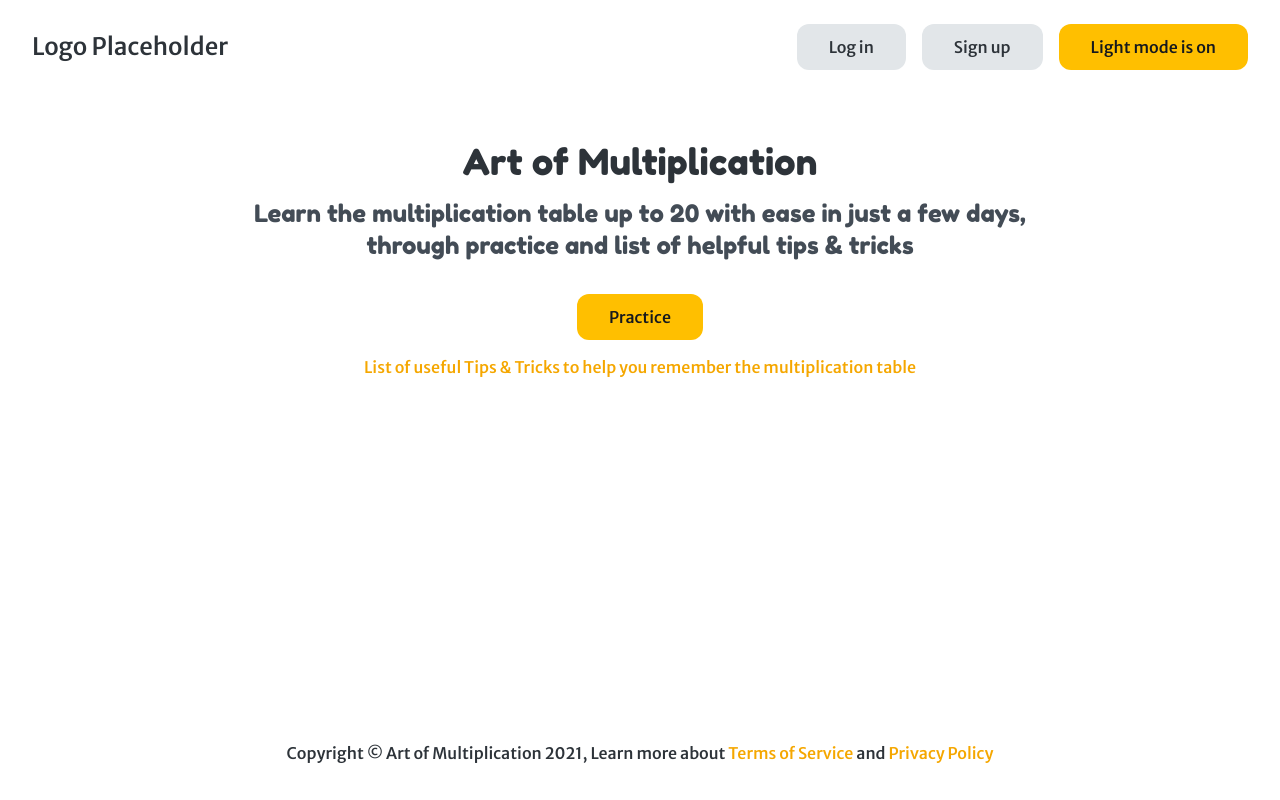
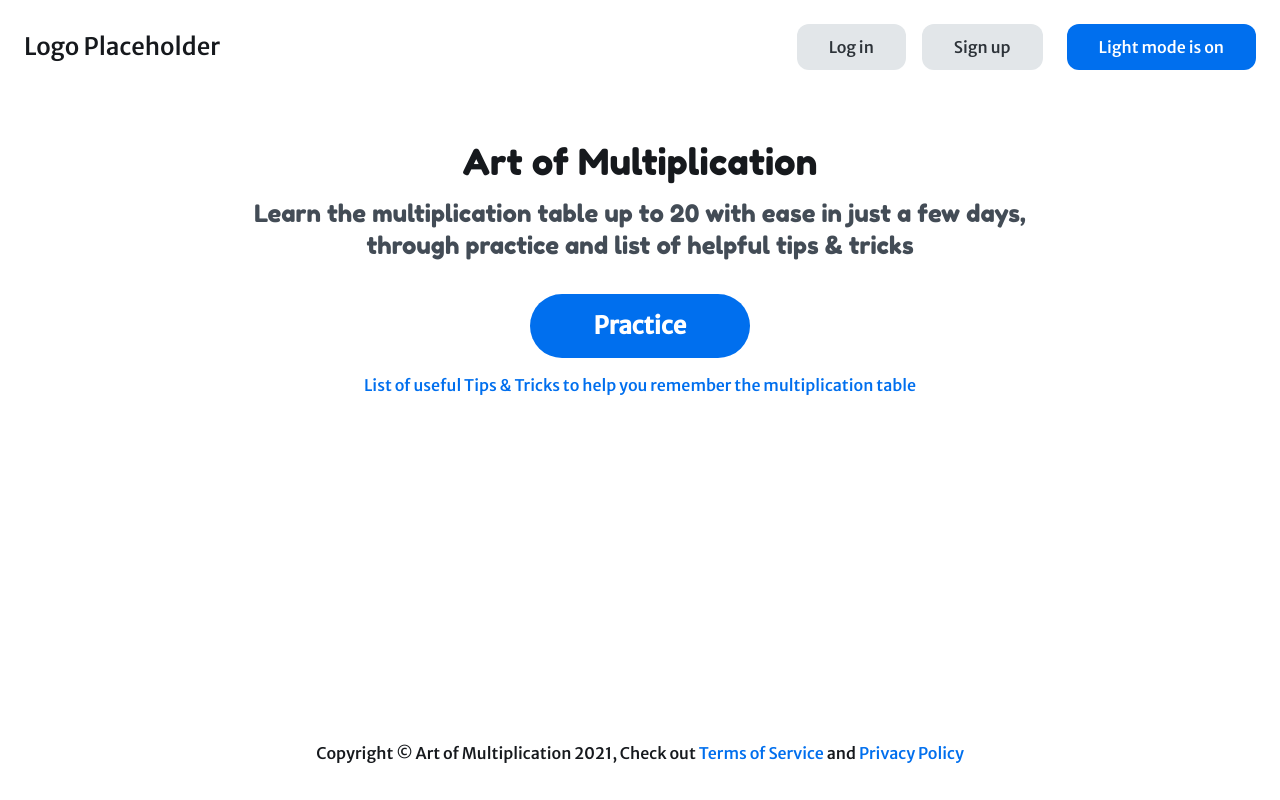
Before and after one commit to AlexanderJinoridze/multiplication-practice-app, a React (Create React App) app in the folder client/: page / in a window 1280 px wide. Built offline with nearby package versions, Linux system fonts and the light colour scheme; the HTML template or start-up script is replaced by a standard one.

Commit message:
Add button styles

```diff
--- a/client/src/components/Footer.js
+++ b/client/src/components/Footer.js
@@ -4,7 +4,7 @@ import { Link } from "react-router-dom";
 export default function Footer() {
     return(
         <footer className="text-center p-9">
-            <span>Copyright &copy; Art of Multiplication {new Date().getFullYear()}, Learn more about <Link to="/terms-of-service">Terms of Service</Link> and <Link to="/privacy-policy">Privacy Policy</Link></span>
+            <span>Copyright &copy; Art of Multiplication {new Date().getFullYear()}, Check out <Link to="/terms-of-service">Terms of Service</Link> and <Link to="/privacy-policy">Privacy Policy</Link></span>
         </footer>
     );
 }
--- a/client/src/components/Navbar.js
+++ b/client/src/components/Navbar.js
@@ -12,7 +12,7 @@ export default function Navbar() {
                 <Link to="/account/login" className="btn mr-4">Log in</Link>
                 <Link to="/account/registration" className="btn">Sign up</Link>
 
-                <LightToggle attribute={{ className: "btn btn-primary ml-4" }} content={{ dark: "Dark mode is on", light: "Light mode is on" }} />
+                <LightToggle attribute={{ className: "btn btn-primary ml-6" }} content={{ dark: "Dark mode is on", light: "Light mode is on" }} />
             </div>
         </nav>
     );
--- a/client/src/css/base.style.css
+++ b/client/src/css/base.style.css
@@ -21,7 +21,7 @@
     }
 
     body {
-        @apply bg-white text-gray-800 dark:text-gray-100 dark:bg-gray-800;
+        @apply bg-white text-gray-900 dark:text-gray-50 dark:bg-gray-900;
     }
 
     *:disabled {
@@ -108,7 +108,7 @@
     }
 
     a {
-        @apply text-yellow-600;
+        @apply text-blue dark:text-yellow-600;
     }
 
     a:hover {
@@ -156,8 +156,8 @@
         @apply
             bg-white
             border-gray-200
-            dark:border-gray-600
-            dark:bg-gray-700
+            dark:border-gray-700
+            dark:bg-gray-800
             focus:border-yellow
             dark:focus:border-yellow-700
             w-full
--- a/client/src/css/components.style.css
+++ b/client/src/css/components.style.css
@@ -3,8 +3,7 @@ nav {
         flex
         justify-between
         items-center
-        py-6
-        px-8;
+        p-6;
 }
 
 #page {
--- a/client/src/css/elements.style.css
+++ b/client/src/css/elements.style.css
@@ -1,7 +1,9 @@
-/* display-font */
-
 .display-font {
     font-family: 'Fredoka One', cursive;
+}
+
+.text-pale {
+    @apply text-gray-700 dark:text-gray-300;
 }
 
 /* btn */
@@ -9,20 +11,44 @@
 .btn {
     @apply
         inline-block
+        hover:no-underline
         text-center
         rounded-xl
         py-3
         px-8
         bg-gray-100
-        dark:bg-gray-900
+        hover:bg-gray-200
+        dark:bg-gray-800
+        dark:hover:bg-gray-700
         text-gray-800
         dark:text-gray-100;
 }
 
+.btn.btn-big {
+    @apply text-2xl font-bold py-4 px-16 rounded-full;
+}
+
 .btn.btn-primary {
     @apply
-        bg-yellow
-        text-gray-900
-        hover:bg-yellow-300
-        hover:no-underline;
+        text-white
+        bg-blue
+        dark:bg-yellow
+        dark:text-gray-900
+        hover:bg-blue-600
+        dark:hover:bg-yellow-600
 }
+
+.btn.btn-success {
+    @apply
+        text-white
+        bg-green-200
+        hover:bg-green-100
+}
+
+.btn.btn-danger {
+    @apply
+        text-white
+        bg-red
+        hover:bg-red-200
+        dark:hover:bg-red-400
+}
--- a/client/src/pages/HomePage.js
+++ b/client/src/pages/HomePage.js
@@ -9,8 +9,8 @@ export default function HomepagePage() {
             <Navbar />
             <main className="container flex flex-col items-center text-center max-w-4xl">
                 <h2 className="display-font mb-4">Art of Multiplication</h2>
-                <h4 className="display-font mb-8 text-gray-700 dark:text-gray-400">Learn the multiplication table up to 20 with ease in just a few days,<br /> through practice and list of helpful tips & tricks</h4>
-                <Link to="/practice" className="btn btn-primary mb-4">Practice</Link>
+                <h4 className="display-font mb-8 text-pale">Learn the multiplication table up to 20 with ease in just a few days,<br /> through practice and list of helpful tips & tricks</h4>
+                <Link to="/practice" className="btn btn-big btn-primary mb-4">Practice</Link>
                 <Link to="/tips">List of useful Tips & Tricks to help you remember the multiplication table</Link>
             </main>
             <Footer />
```
